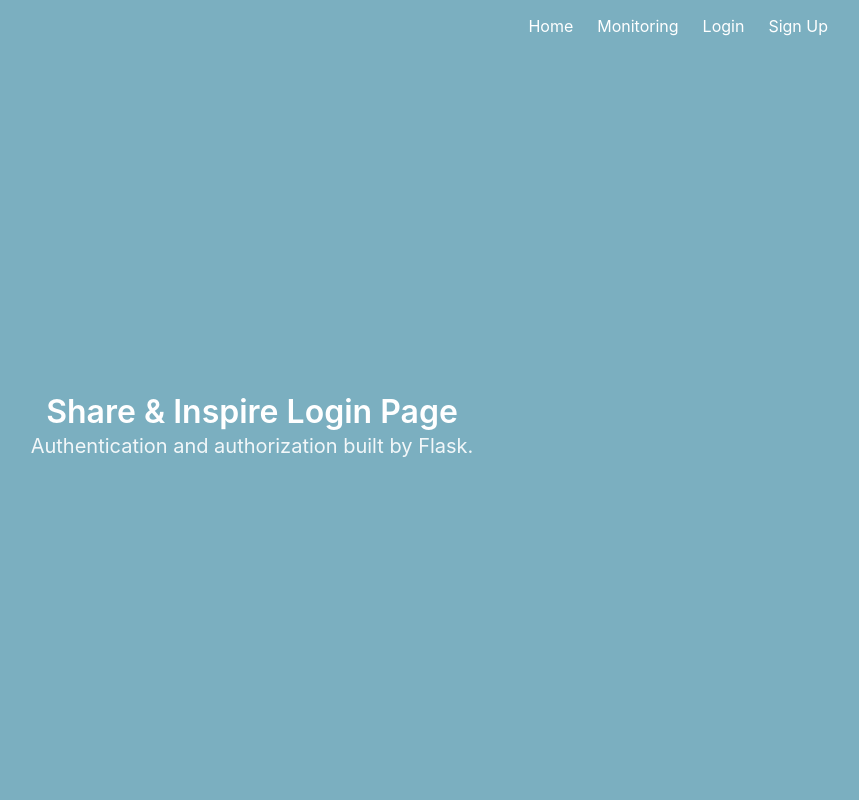
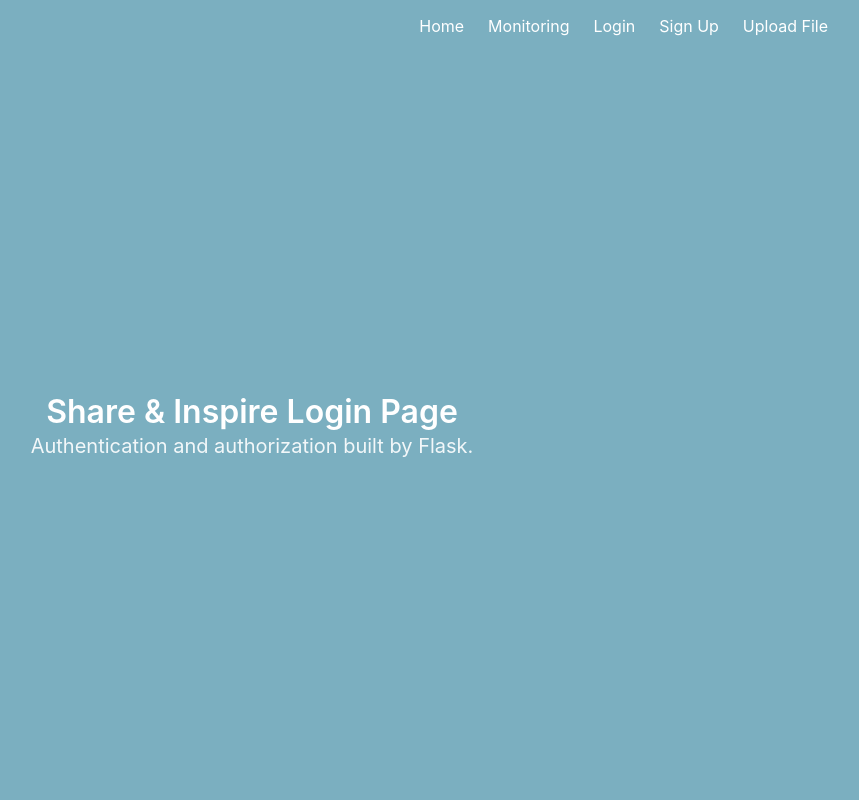
Before and after one commit to jka236/silab-file-login, a Flask app: page / in a window 1280 px wide. Shown: the whole page, without its empty margins (388-1247 px from the left). Run offline with Flask 2, Linux system fonts and the light colour scheme.

Commit message:
file upload

```diff
--- a/project/main.py
+++ b/project/main.py
@@ -1,21 +1,79 @@
-from flask import Blueprint, render_template, session
+from flask import Blueprint, render_template, redirect, flash, request, session, url_for
 from .auth import login_required
 import json
+from werkzeug.utils import secure_filename
+import os
+import subprocess
 
-main = Blueprint('main', __name__)
+main = Blueprint("main", __name__)
 
-@main.route('/')
+
+@main.route("/")
 def index():
-    return render_template('index.html')
+    return render_template("index.html")
 
-@main.route('/myinfo')
+
+@main.route("/myinfo")
 @login_required
 def myinfo():
-    f = open('project/user.json')
+    f = open("project/user.json")
     data = json.load(f)
-    username = session['username']
-    return render_template('myinfo.html', name=username, email=data[username]['email'])
+    username = session["username"]
+    return render_template("myinfo.html", name=username, email=data[username]["email"])
 
-@main.route('/monitoring')
+
+@main.route("/monitoring")
 def monitoring():
-    return render_template('monitoring.html')
+    return render_template("monitoring.html")
+
+
+@main.route("/file_upload", methods=["POST"])
+def upload_file():
+    if request.method == "POST":
+        # check if the post request has the file part
+        if "file" not in request.files:
+            flash("No file part")
+            return redirect(request.url)
+        file = request.files["file"]
+        if file.filename == "":
+            flash("No file selected for uploading")
+            return redirect(request.url)
+        if file:
+            filename = secure_filename(file.filename)
+            file.save(os.path.join("./upload_file", filename))
+            flash("File successfully uploaded")
+            return redirect("/file_upload")
+        else:
+            flash("File Upload failed")
+            return redirect(request.url)
+
+
+@main.route("/file_upload")
+def upload_form():
+    file_name = (
+        subprocess.Popen("ls upload_file", shell=True, stdout=subprocess.PIPE)
+        .stdout.read()
+        .decode("utf-8")
+        .split("\n")
+    )
+
+    attributes = (
+        subprocess.Popen("ls -l upload_file", shell=True, stdout=subprocess.PIPE)
+        .stdout.read()
+        .decode("utf-8")
+        .split("\n")[1:]
+    )
+
+    file_att_dict = {}
+    for i in range(len(file_name) - 1):
+        file_att_dict[file_name[i]] = attributes[i]
+
+    return render_template("upload.html", files=file_att_dict)
+
+
+@main.route("/file_upload/<file_name>")
+def remove_file(file_name):
+    file_path = "./upload_file/" + file_name
+    os.remove(file_path)
+
+    return redirect(url_for("main.upload_form"))
--- a/project/templates/base.html
+++ b/project/templates/base.html
@@ -50,6 +50,9 @@
                                 Change Password
                             </a>
                             {% endif %}
+                            <a href="{{ url_for('main.upload_form') }}" class="navbar-item">
+                                Upload File
+                            </a>
                         </div>
                     </div>
                 </div>
```
Also changed, not shown: project/templates/upload.html (added, +38 -0 lines), upload_file/test.txt (added).
